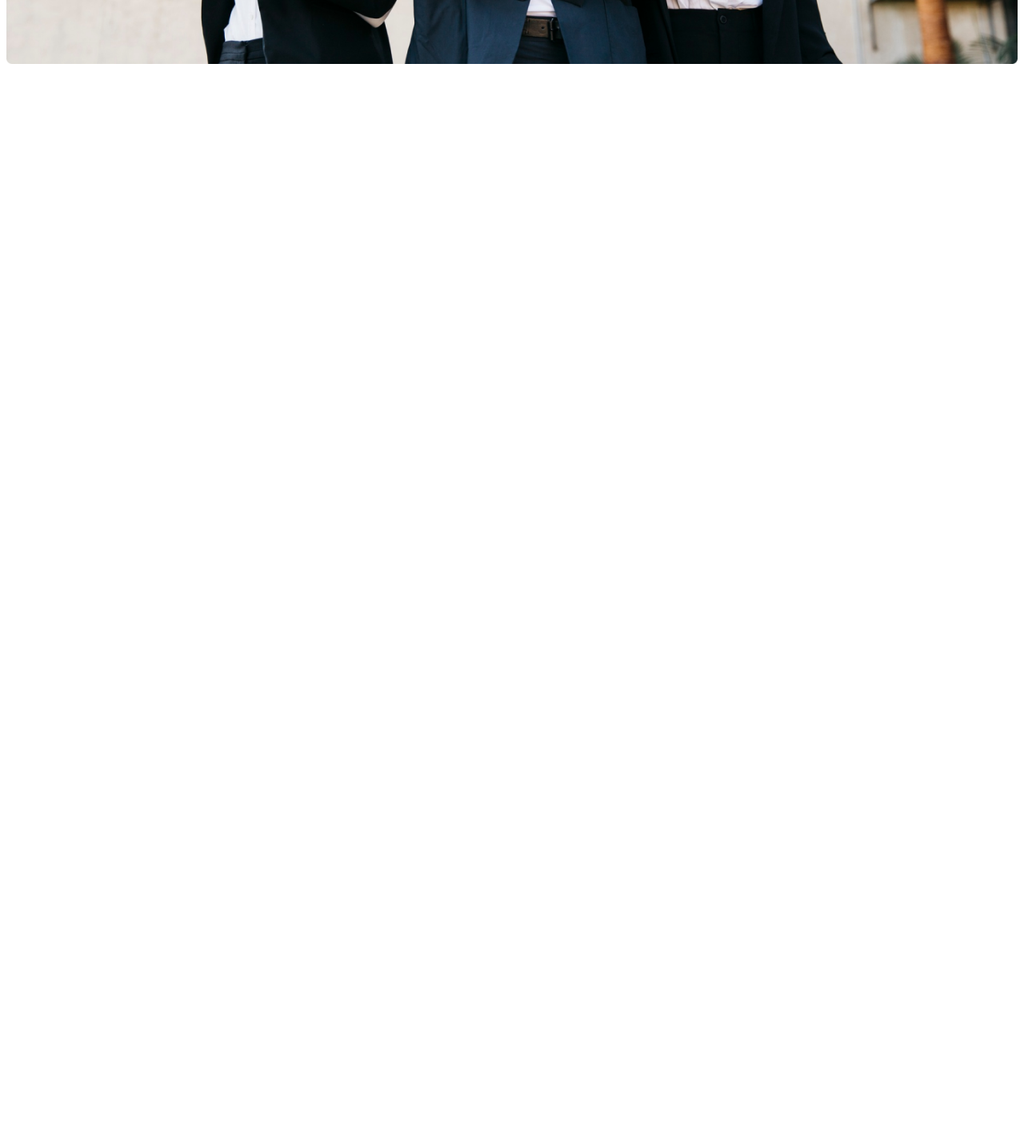
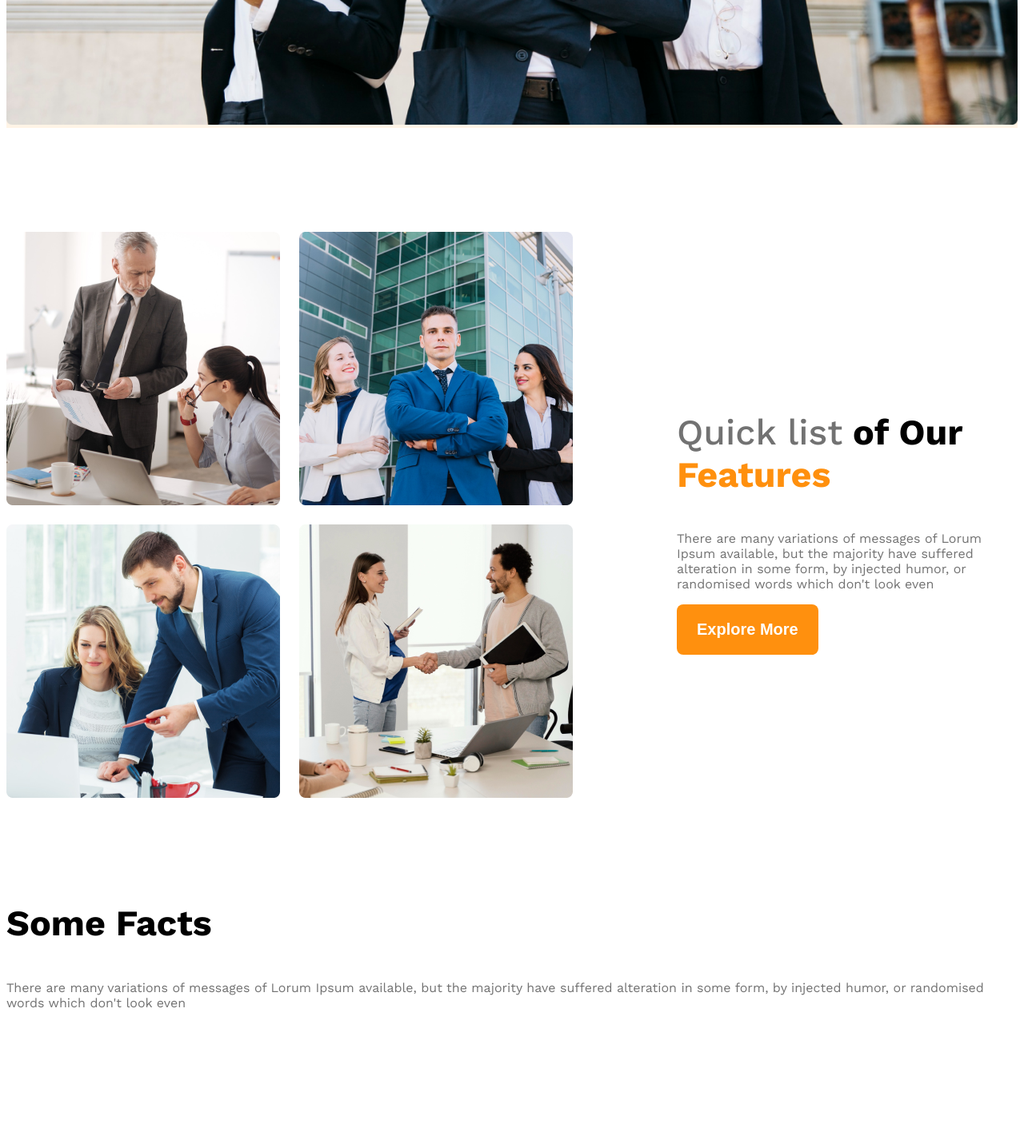
Before and after one commit to cmstufail/g3-architects-website, a plain HTML site: page index.html in a window 1280 px wide. Shown: the part 1024-2450 px from the top of the page at 80% size. Before the commit the page ends 1116 px from the top, so only its background shows below. Drawn offline with nearby package versions, Linux system fonts and the light colour scheme.

Commit message:
made team responsive and added fact structure

```diff
--- a/index.html
+++ b/index.html
@@ -18,21 +18,80 @@
         <li class="nav-item"><a href="" class="nav-link text-gray">Login</a></li>
       </ul>
     </nav>
-  </header>
 
-  <div class="banner">
+    <div class="banner">
     <!-- .banner-content/banner-information -->
     <div class="banner-content">
       <!-- h1.banner-title -->
     <h1 class="banner-title">Brand New Group of Architects</h1>
     <!-- p.banner-description/details -->
-    <p class="banner-description">There are many variations of messages of Lorum Ipsum available, but the majority have suffered alteration in some form, by injected humor, or randomised words which don't look even </p>
+    <p class="banner-description">There are many variations of messages of Lorum Ipsum available, but the majority have suffered alteration in some form, by injected humor, or randomised words which don't look even</p>
     <button class="btn-primary">Explore More</button>
     </div>
     <img class="banner-image" src="./images/banner.png" alt="">
   </div>
+  </header>
+
   <main>
+    <!-- teams section start -->
+    <section class="teams display-flex">
+      <div class="team-img-container">
+        <img src="./images/team1.png" alt="to architect discussing about design">
+        <img src="./images/team2.png" alt="">
+        <img src="./images/team3.png" alt="">
+        <img src="./images/team4.png" alt="">
+      </div>
+      <div class="our-features">
+        <!-- h3.feature-title   Emmet-->
+        <h3 class="section-title">
+          <span id="quick-list" class="text-light-gray">Quick list</span> <span>of Our</span> <span class="text-primary">Features</span>
+        </h3>
+        <!-- p.feature-description   Emmet-->
+        <p class="feature-description text-light-gray">
+          There are many variations of messages of Lorum Ipsum available, but the majority have suffered alteration in some form, by injected humor, or randomised words which don't look even
+        </p>
+        <!-- btn.btn-primary   Emmet-->
+        <button class="btn-primary">Explore More</button>
+      </div>
+    </section>
+    <!-- features will enjoy section start -->
+    <section>
+      <!-- h3.section-title  Emmet -->
+      <h3 class="section-title">Some Facts</h3>
+      <!-- p.text-light-gray  Emmet -->
+      <p class="text-light-gray">There are many variations of messages of Lorum Ipsum available, but the majority have suffered alteration in some form, by injected humor, or randomised words which don't look even</p>
 
+      <!-- .facts-container Emmet -->
+      <div class="facts-container">
+        <!-- .fact*4>img.fact-icon+h4.fact-number+h5.fact-name -->
+        <div class="fact">
+          <img src="" alt="" class="fact-icon">
+          <h4 class="fact-number"></h4>
+          <h5 class="fact-name"></h5>
+        </div>
+        <div class="fact">
+          <img src="" alt="" class="fact-icon">
+          <h4 class="fact-number"></h4>
+          <h5 class="fact-name"></h5>
+        </div>
+        <div class="fact">
+          <img src="" alt="" class="fact-icon">
+          <h4 class="fact-number"></h4>
+          <h5 class="fact-name"></h5>
+        </div>
+        <div class="fact">
+          <img src="" alt="" class="fact-icon">
+          <h4 class="fact-number"></h4>
+          <h5 class="fact-name"></h5>
+        </div>
+      </div>
+    </section>
+
+
+    <!-- some facts section start -->
+     <section class="some-facts">
+
+     </section>
   </main>
   <footer>
 
--- a/styles/architects.css
+++ b/styles/architects.css
@@ -13,6 +13,10 @@
 /* shared styles */
 .display-flex {
   display: flex;
+}
+
+.text-primary {
+  color: #FF900E
 }
 
 /* dard 02 */
@@ -38,6 +42,21 @@
   font-weight: 600;
   border: none;
 }
+
+main {
+  max-width:  1440px;
+  margin: 0 auto;
+}
+
+main > section {
+  margin-top: 130px;
+}
+
+.section-title {
+  font-size: 2.8rem;
+  font-weight: 700;
+}
+
 
 /* header styles */
 
@@ -68,7 +87,7 @@
 
 /* banner related styles */
 .banner-content {
-  min-width: 850px;
+  max-width: 850px;
   margin: 0 auto;
   text-align: center;
   margin-bottom: 50px;
@@ -84,10 +103,56 @@
 }
 
 
+/* team and features related styles */
+.teams {
+  align-items: center;
+}
+
+.team-img-container {
+  display: grid;
+  grid-template-columns:  repeat(2, 1fr);
+  gap: 24px
+}
+
+.our-features {
+  margin-left: 130px;
+  max-width: 530px;
+}
+
+#quick-list {
+  font-weight: 500;
+}
+
+
 /* responsive media query */
 
 @media screen and (max-width: 576px) {
-  .navbar, .nav-link {
+  .navbar,
+  .nav-link,
+  .teams {
     flex-direction: column;
   }
+
+  .team-img-container {
+    grid-template-columns: repeat(1, 1fr);
+  }
+
+  .our-features {
+    margin-left: 20px;
+  }
+
 }
+
+/* medium size device */
+
+@media screen and (min-width: 576px) and (max-width: 992px) {
+  .teams {
+    flex-direction: column;
+  }
+
+  .our-features {
+    margin: 50px auto;
+  }
+
+
+}
```
